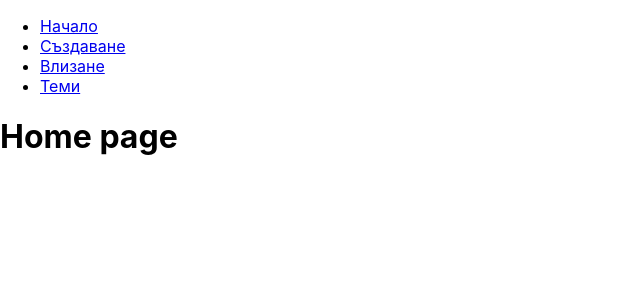
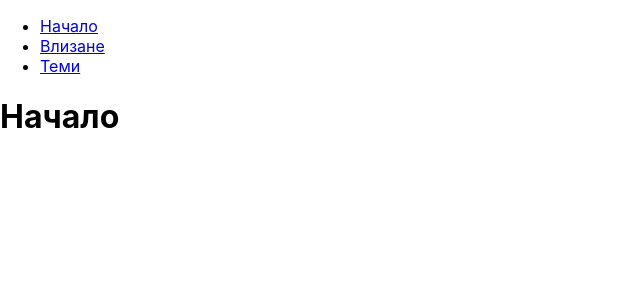
Before and after one commit to Simonaognyanova05/Basic-Firebase-App, a React (Create React App) app in the folder client/: page / in a window 1280 px wide. Shown: the top 300 px of the page, without its empty margins (0-640 px from the left). Built offline with nearby package versions, Linux system fonts and the light colour scheme.

Commit message:
Change header if admin is logged

```diff
--- a/client/src/components/Header.js
+++ b/client/src/components/Header.js
@@ -1,12 +1,33 @@
 import { Link } from "react-router-dom";
+import { useAuth } from "../contexts/AuthContext";
 
 export default function Header() {
-    return (
-        <ul>
-            <li><Link to="/">Начало</Link></li>
+    const { admin } = useAuth();
+
+    const adminLinks = (
+        <>
             <li><Link to="/create">Създаване</Link></li>
+            <p>{admin.username}</p>
+        </>
+    );
+
+    const userLinks = (
+        <>
             <li><Link to="/login">Влизане</Link></li>
             <li><Link to="topics">Теми</Link></li>
-        </ul>
+        </>
+    );
+    return (
+        <>
+            <ul>
+                <li><Link to="/">Начало</Link></li>
+                {
+                    Boolean(admin.username)
+                    ? adminLinks
+                    : userLinks
+                }
+            </ul>
+
+        </>
     );
 }
--- a/client/src/components/Home.js
+++ b/client/src/components/Home.js
@@ -1,5 +1,5 @@
 export default function Home(){
     return(
-        <h1>Home page</h1>
+        <h1>Начало</h1>
     );
 }
--- a/client/src/components/Login.js
+++ b/client/src/components/Login.js
@@ -27,7 +27,8 @@ export default function Login() {
 
         if (data.status === 200) {
             alert('Успешно влизане');
-            onLogin(data);
+            let newData = await data.json();
+            onLogin(newData);
             navigate('/');
         }
 
```
